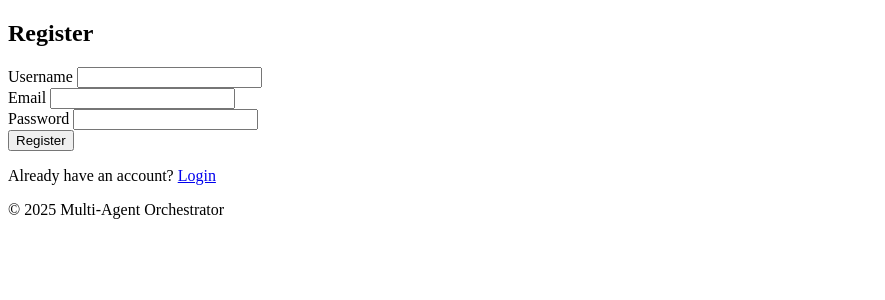
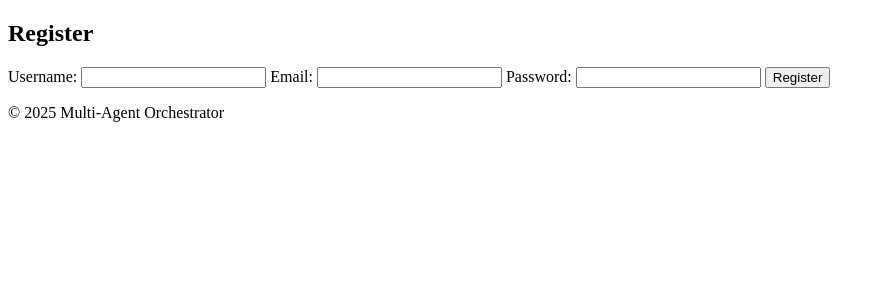
Before and after one commit to ilyeseia/multi-agent-orchestrator-web, a Flask app: template templates/register.html in a window 1280 px wide. Shown: the part 26-326 px from the top of the page, without its empty margins (0-885 px from the left). Run offline with Flask 3, Linux system fonts and the light colour scheme; the template is opened without the code that fills it, so the values that code supplies are empty; parts of the project's set-up code (start-up, migrations or seed data) failed here and were passed over.

Commit message:
Update register.html

```diff
--- a/templates/register.html
+++ b/templates/register.html
@@ -1,24 +1,15 @@
-{% extends "base.html" %}
+
+{% extends 'base.html' %}
 {% block title %}Register{% endblock %}
-
 {% block content %}
-<div class="max-w-md mx-auto bg-white p-6 rounded shadow">
-    <h2 class="text-2xl font-bold mb-4">Register</h2>
-    <form method="POST">
-        <div class="mb-4">
-            <label class="block mb-1">Username</label>
-            <input type="text" name="username" class="w-full border p-2 rounded" required>
-        </div>
-        <div class="mb-4">
-            <label class="block mb-1">Email</label>
-            <input type="email" name="email" class="w-full border p-2 rounded" required>
-        </div>
-        <div class="mb-4">
-            <label class="block mb-1">Password</label>
-            <input type="password" name="password" class="w-full border p-2 rounded" required>
-        </div>
-        <button type="submit" class="w-full bg-green-600 text-white p-2 rounded hover:bg-green-700">Register</button>
-    </form>
-    <p class="mt-4">Already have an account? <a href="{{ url_for('auth.login') }}" class="text-blue-600 hover:underline">Login</a></p>
-</div>
+<h2>Register</h2>
+<form method="POST">
+    <label>Username:</label>
+    <input type="text" name="username" required>
+    <label>Email:</label>
+    <input type="email" name="email" required>
+    <label>Password:</label>
+    <input type="password" name="password" required>
+    <button type="submit">Register</button>
+</form>
 {% endblock %}
```
